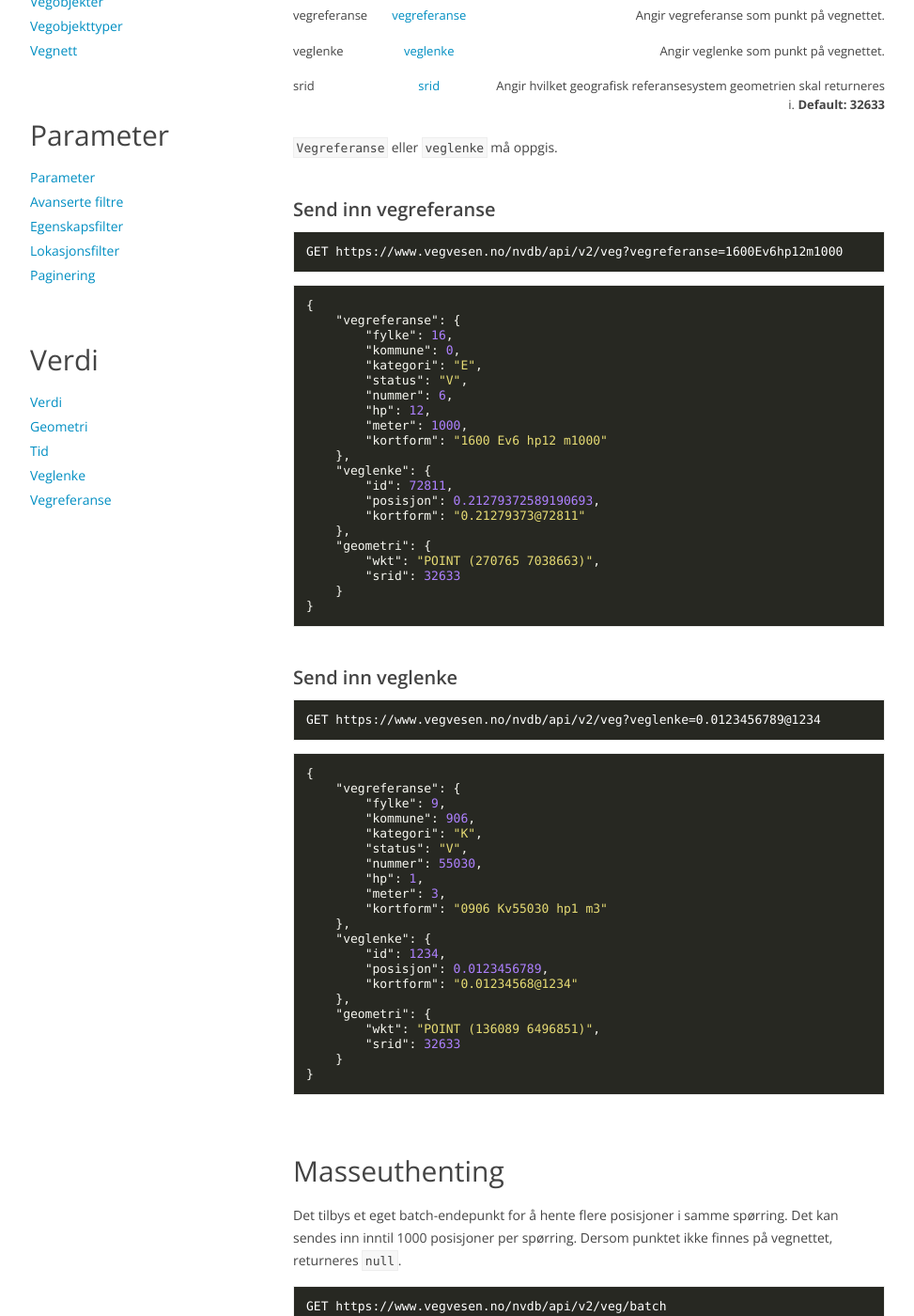
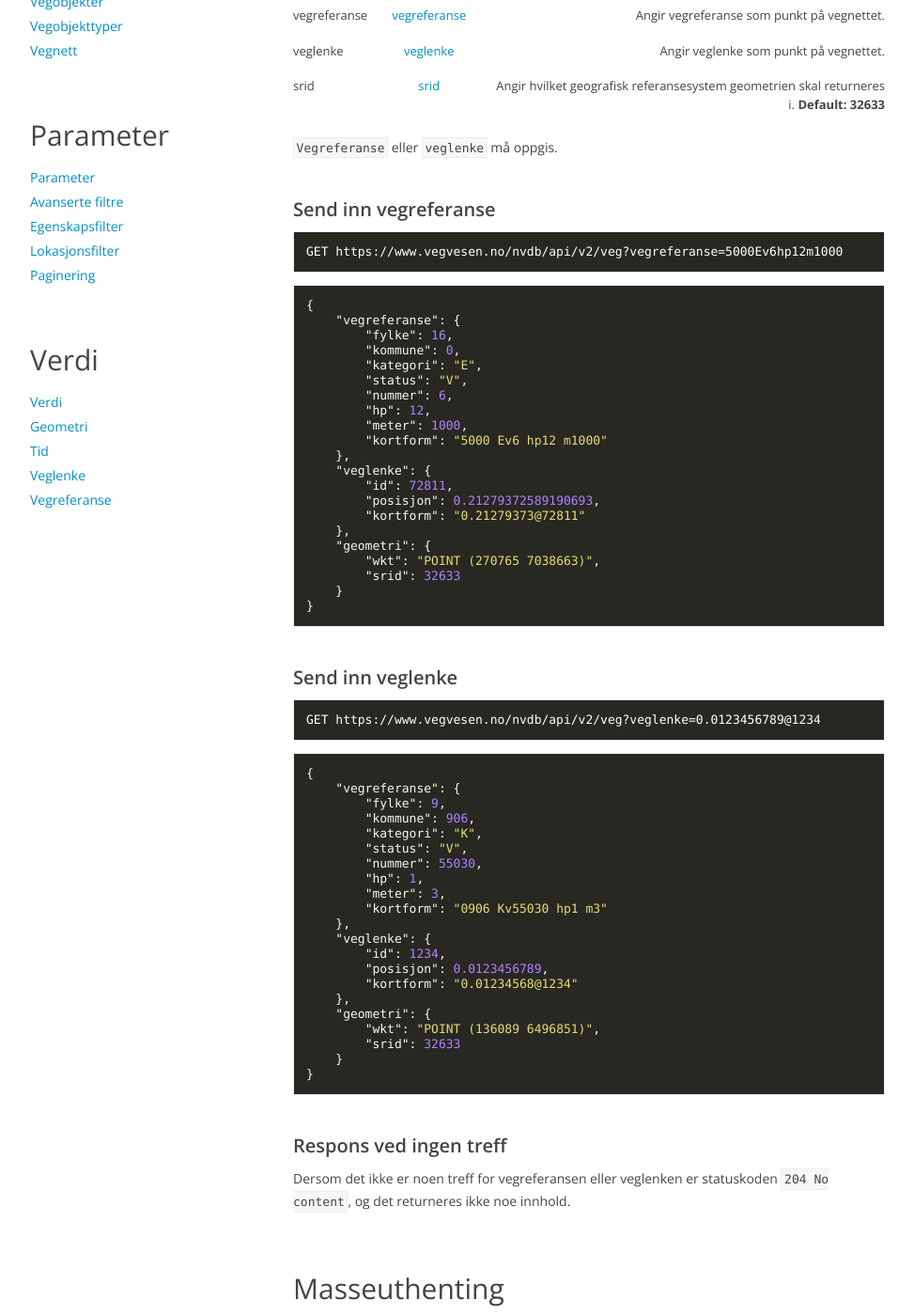
Before and after one commit to nvdb-vegdata/apidokumentasjon, a Jekyll site: the page built from endepunkt/veg.md, in a window 1280 px wide and 1400 px high, scrolled down 571 px. Shown: the whole window at 94% size, without its empty margins (153-1126 px from the left). Built offline with Jekyll 4.4.1, drawn with Linux system fonts in a browser that asks for light colours; our own code applies the rules of GitHub Pages for plain Markdown files.

Commit message:
1600 -> 5000. Dokumentere status 204 for /veg

````diff
--- a/endepunkt/veg.md
+++ b/endepunkt/veg.md
@@ -25,7 +25,7 @@ srid |  [srid](/verdi/geometri) | Angir hvilket geografisk referansesystem geome
 ### Send inn vegreferanse
 
 ```
-GET https://www.vegvesen.no/nvdb/api/v2/veg?vegreferanse=1600Ev6hp12m1000
+GET https://www.vegvesen.no/nvdb/api/v2/veg?vegreferanse=5000Ev6hp12m1000
 ```
 
 
@@ -39,7 +39,7 @@ GET https://www.vegvesen.no/nvdb/api/v2/veg?vegreferanse=1600Ev6hp12m1000
         "nummer": 6,
         "hp": 12,
         "meter": 1000,
-        "kortform": "1600 Ev6 hp12 m1000"
+        "kortform": "5000 Ev6 hp12 m1000"
     },
     "veglenke": {
         "id": 72811,
@@ -84,7 +84,8 @@ GET https://www.vegvesen.no/nvdb/api/v2/veg?veglenke=0.0123456789@1234
     }
 }
 ```
-
+### Respons ved ingen treff
+Dersom det ikke er noen treff for vegreferansen eller veglenken er statuskoden `204 No content`, og det returneres ikke noe innhold.
 
 ## Masseuthenting
 
````
Also changed, not shown: endepunkt/posisjon.md (+8 -8 lines), om_nvdb.md (+1 -1 lines), parameter/lokasjonsfilter.md (+3 -3 lines), verdi/vegreferanse.md (+2 -2 lines).
